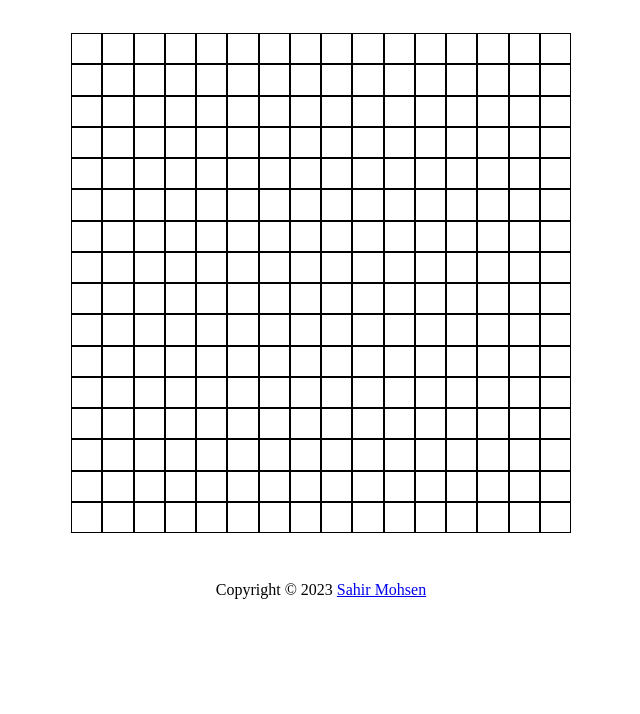
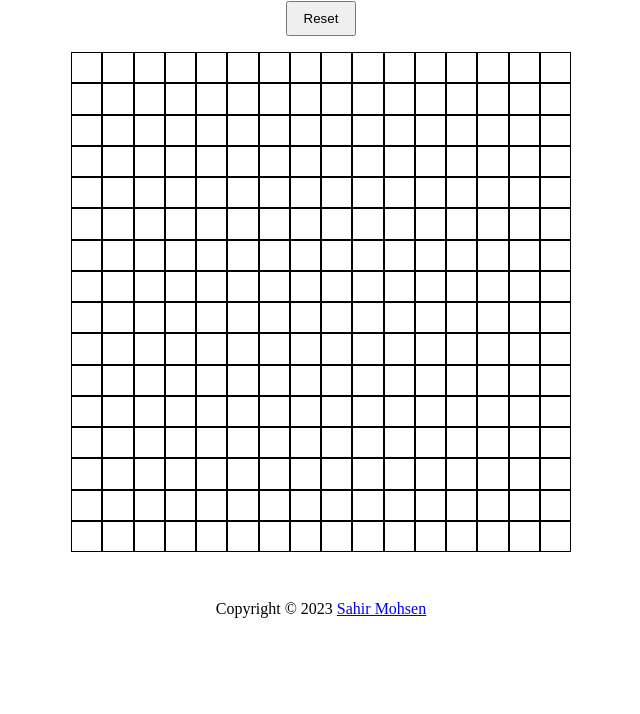
Before and after one commit to sahir2008/etch-a-sketch, a plain HTML site: page index.html in a window 1280 px wide. Shown: the part 86-800 px from the top of the page, without its empty margins (319-959 px from the left). Drawn offline with Linux system fonts and the light colour scheme.

Commit message:
add reset button that resize the grid

```diff
--- a/app.js
+++ b/app.js
@@ -1,20 +1,40 @@
 const container = document.querySelector(".container");
+const fragment = document.createDocumentFragment();
 
-function gridMaker(numOfGrid = 16, containerWidth = 500) {
+function hoverEffect() {
+  const squares = document.querySelectorAll(".square-div");
+  squares.forEach((square) => {
+    square.addEventListener("mouseover", (e) => {
+      e.target.style.backgroundColor = "red";
+    });
+  });
+}
+
+function gridMaker(numOfGrid, containerWidth = 500) {
   for (let i = 0; i < numOfGrid * numOfGrid; i++) {
     let div = document.createElement("div");
     container.style.width = `${containerWidth}px`;
     div.classList.add("square-div");
     div.style.setProperty("--myCellWidth", `${containerWidth / numOfGrid}px`);
     div.style.setProperty("--myCellHeight", `${containerWidth / numOfGrid}px`);
-    container.appendChild(div);
+    fragment.appendChild(div);
+  }
+  container.appendChild(fragment);
+  hoverEffect();
+}
+let userSelection =16;
+
+function handleClick() {
+  let getDataFromUser = prompt("Enter A number from 1 to 100");
+  userSelection = parseInt(getDataFromUser);
+  if (!isNaN(userSelection) && userSelection >= 1 && userSelection <= 100) {
+    // Clear the container before creating a new grid
+    container.innerHTML = "";
+    gridMaker(userSelection);
+  } else {
+    alert("Please enter a valid number between 1 and 100.");
   }
 }
-gridMaker();
 
-const squares = document.querySelectorAll(".square-div");
-squares.forEach((square) => {
-  square.addEventListener("mouseover", (e) => {
-    e.target.style.backgroundColor = "red";
-  });
-});
+
+gridMaker(userSelection);
--- a/index.html
+++ b/index.html
@@ -15,6 +15,7 @@
     </header>
     <main>
       <section class="hero">
+        <button onclick="handleClick()">Reset</button>
         <div class="container"></div>
       </section>
     </main>
--- a/style.css
+++ b/style.css
@@ -17,8 +17,14 @@ nav h1 {
 }
 .hero {
   display: flex;
+  flex-direction: column;
   align-items: center;
   justify-content: center;
+}
+
+button {
+    margin: 1rem;
+    padding: 0.5rem 1rem;
 }
 
 .container {
@@ -26,7 +32,6 @@ nav h1 {
   /* width is generated by JS this is just for refrence for the initial value which should be 500px */
   width: var(--containerWidth);
   flex-wrap: wrap;
-  padding-top: 3rem;
 }
 
 .square-div {
```
